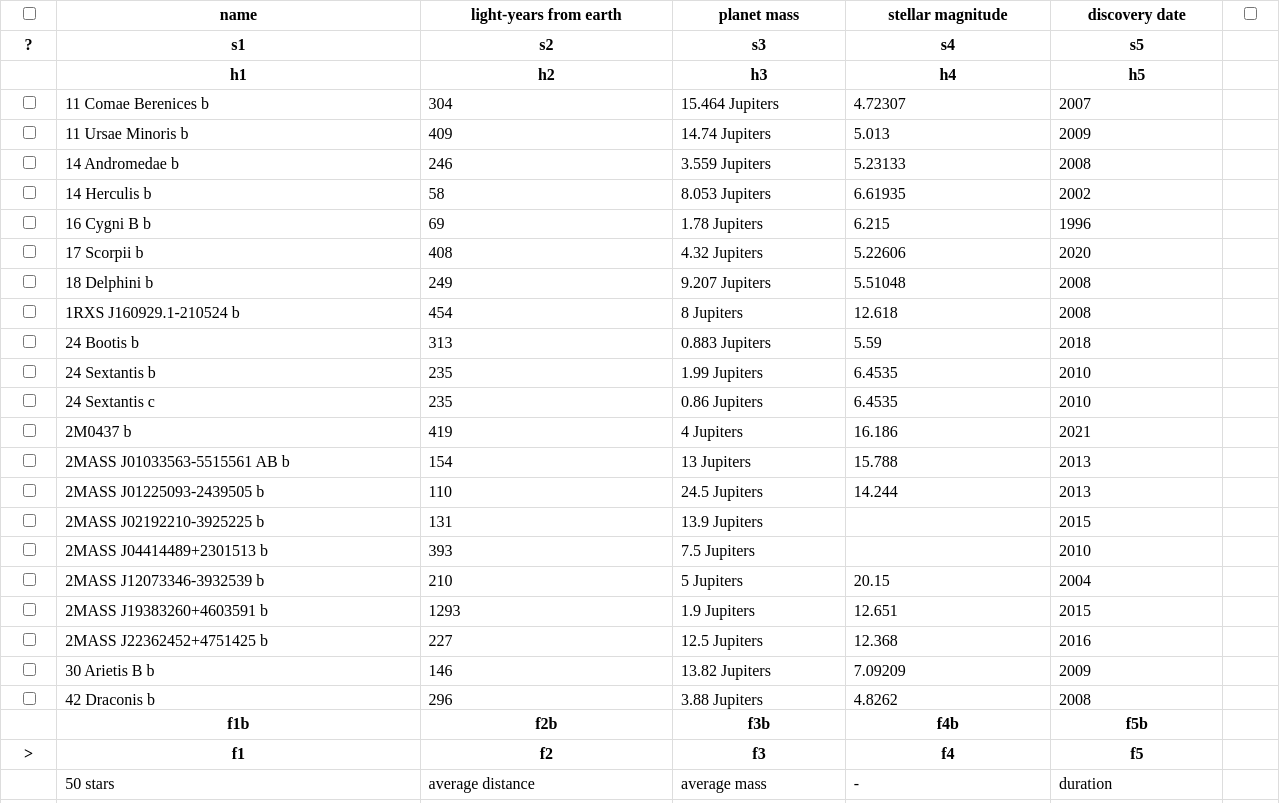
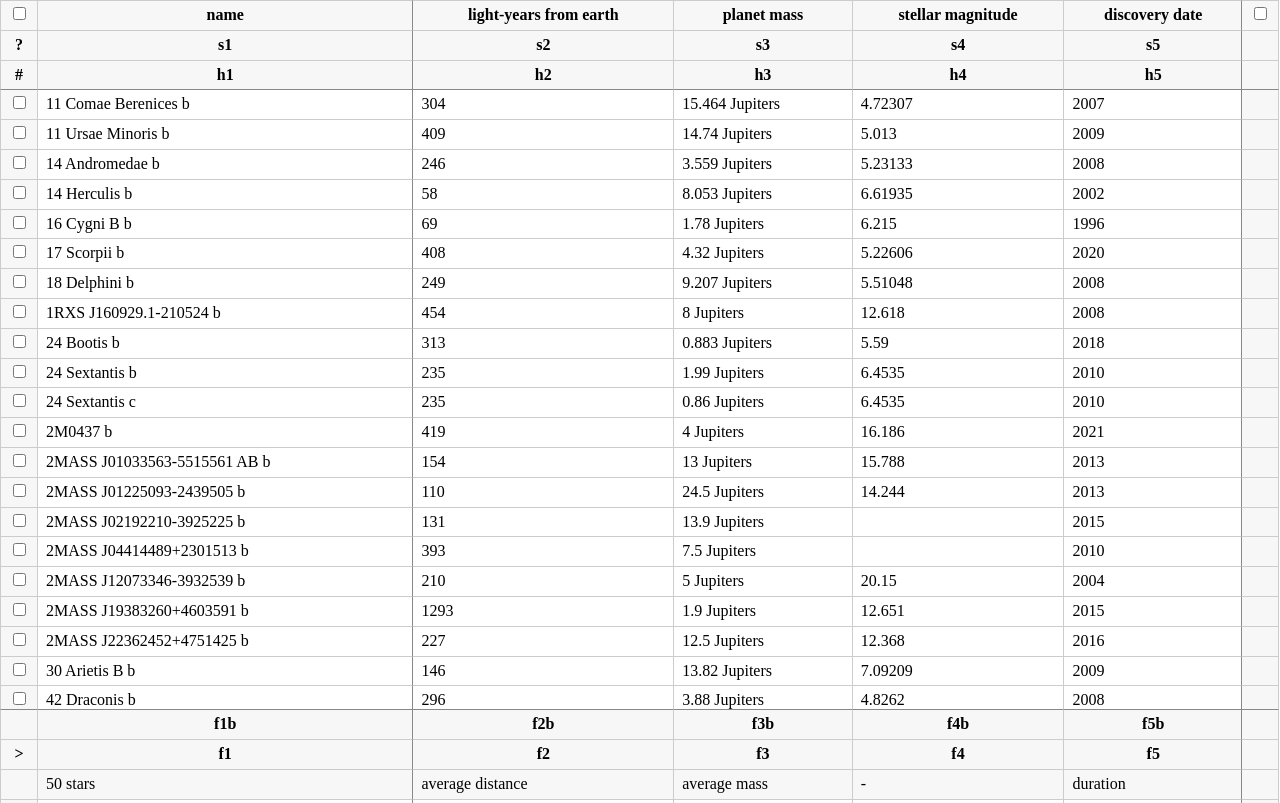
Before and after one commit to itrocks/sandbox, a website with bundled scripts: page front/demo/table.html in a window 1280 px wide. Shown: the top 803 px of the page. Built offline with nearby package versions, Linux system fonts and the light colour scheme.

Commit message:
ADD IJ4 Table design becomes more professional

```diff
--- a/front/demo/table.html
+++ b/front/demo/table.html
@@ -19,7 +19,7 @@
 				<th data-fix><input type="checkbox"></th>
 			</tr>
 			<tr><th>?</th><th>s1</th><th>s2</th><th>s3</th><th>s4</th><th>s5</th><th></th></tr>
-			<tr><th></th><th>h1</th><th>h2</th><th>h3</th><th>h4</th><th>h5</th><th></th></tr>
+			<tr><th>#</th><th>h1</th><th>h2</th><th>h3</th><th>h4</th><th>h5</th><th></th></tr>
 		</thead>
 		<tbody>
 			<tr><th><input type="checkbox"></th><td>11 Comae Berenices b</td><td>304</td><td>15.464 Jupiters</td><td>4.72307</td><td>2007</td><th></th></tr>
--- a/front/demo/table.scss
+++ b/front/demo/table.scss
@@ -2,32 +2,62 @@
 body {
 	margin: 0;
 }
+
+$fix-background: #f7f7f7;
+$fix-border: #888;
 
 table {
 	border-collapse: collapse;
 	height: 100%;
 	width: 100%;
 
+	> :not(tbody) > tr > * {
+		background: $fix-background;
+	}
+
 	> * > tr {
 
 		[contenteditable] {
-			background-color: #eee;
+			background: white;
 			outline: 0;
 		}
 
 		> * {
 			background: white;
-			border: 1px solid #ddd;
+			border: 1px solid #ccc;
 			cursor: text;
 			line-height: 1.8em;
 			padding: 0 .5em;
 		}
 
+		> :first-child, > :last-child {
+			background: $fix-background;
+		}
+
+		> :last-child {
+			border-left-color: $fix-border;
+		}
+
+		> :nth-child(2) {
+			border-right-color: $fix-border;
+		}
+
 		> .editing > [contenteditable] {
-			border: 1px solid #888;
-			margin: -1px;
+			outline: 2px solid $fix-border;
 			position: relative;
 			z-index: 5;
 		}
 	}
+
+	> tfoot > tr:first-child > * {
+		border-top-color: $fix-border;
+	}
+
+	> thead > tr:first-child { > :first-child, > :last-child {
+		width: 0;
+	}}
+
+	> thead > tr:last-child > * {
+		border-bottom-color: $fix-border;
+	}
 }
```
Also changed, not shown: front/demo/table.css.
